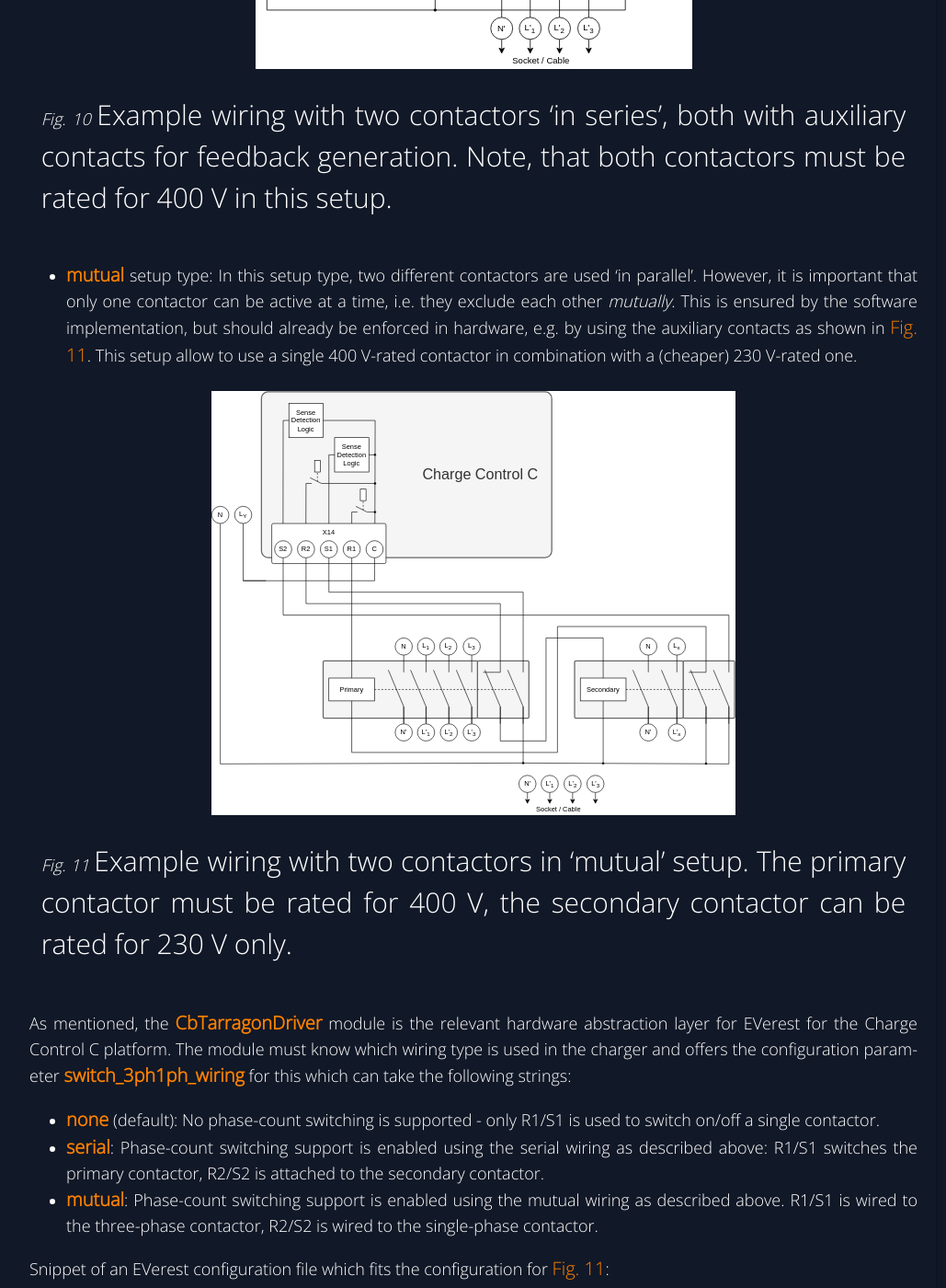
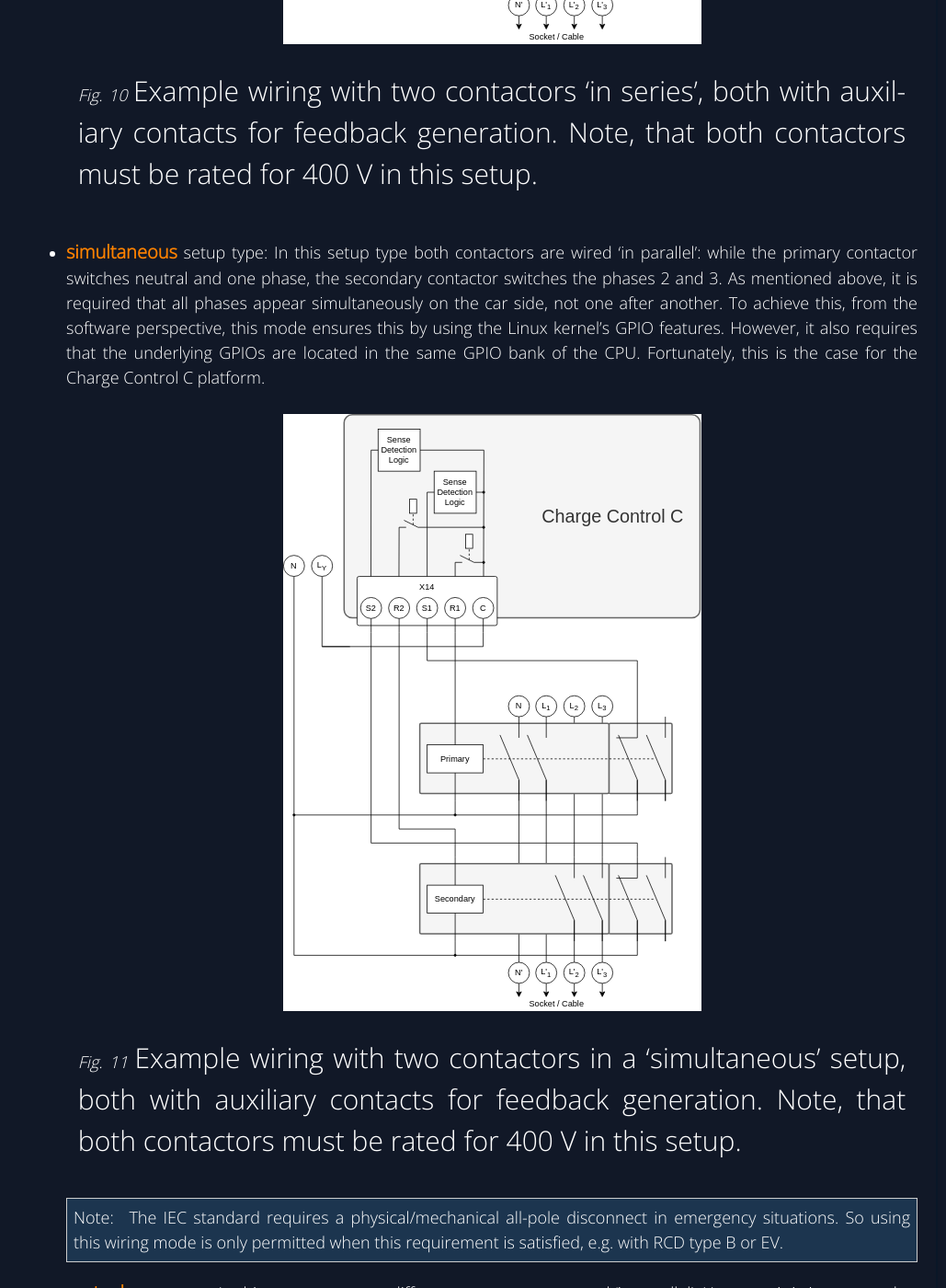
Before and after one commit to chargebyte/chargebyte-docs, a Sphinx documentation site: the page built from docs/source/everest_charging_stack.rst, in a window 1280 px wide and 1400 px high, scrolled down 3905 px. Shown: the whole window at 92% size, without its empty margins (218-1247 px from the left). Built offline with Sphinx 7.4.7, drawn with Linux system fonts in a browser that asks for light colours; some of the changed text lies outside the part shown.

Commit message:
Add 'simultaneous' wiring setup
This adds the description and a wiring scheme for the mentioned wiring type.

Signed-off-by: Michael Heimpold <michael.heimpold@chargebyte.com>

```diff
--- a/docs/source/everest_charging_stack.rst
+++ b/docs/source/everest_charging_stack.rst
@@ -77,12 +77,31 @@
   This ensures - in combination with the physical setup - a homogeneous view of the grid from the
   car side. Thus the charger appears to be a single-phase only or a three-phase charger.
 
-.. _switch-3ph1ph-serial:
-.. figure:: _static/images/switch-3ph1ph-serial.drawio.svg
-    :width: 50%
+  .. _switch-3ph1ph-serial:
+  .. figure:: _static/images/switch-3ph1ph-serial.drawio.svg
+     :width: 50%
 
-    Example wiring with two contactors 'in series', both with auxiliary contacts for feedback generation.
-    Note, that both contactors must be rated for 400 V in this setup.
+     Example wiring with two contactors 'in series', both with auxiliary contacts for feedback generation.
+     Note, that both contactors must be rated for 400 V in this setup.
+
+* **simultaneous** setup type: In this setup type both contactors are wired 'in parallel': while the
+  primary contactor switches neutral and one phase, the secondary contactor switches the phases 2 and 3.
+  As mentioned above, it is required that all phases appear simultaneously on the car side, not one after
+  another. To achieve this, from the software perspective, this mode ensures this by using the
+  Linux kernel's GPIO features. However, it also requires that the underlying GPIOs are located in the
+  same GPIO bank of the CPU. Fortunately, this is the case for the Charge Control C platform.
+
+  .. _switch-3ph1ph-simultaneous:
+  .. figure:: _static/images/switch-3ph1ph-simultaneous.drawio.svg
+     :width: 50%
+
+     Example wiring with two contactors in a 'simultaneous' setup, both with auxiliary contacts for
+     feedback generation. Note, that both contactors must be rated for 400 V in this setup.
+
+  .. note::
+
+     The IEC standard requires a physical/mechanical all-pole disconnect in emergency situations. So
+     using this wiring mode is only permitted when this requirement is satisfied, e.g. with RCD type B or EV.
 
 * **mutual** setup type: In this setup type, two different contactors are used 'in parallel'. However,
   it is important that only one contactor can be active at a time, i.e. they exclude each other *mutually*.
@@ -90,12 +109,12 @@
   e.g. by using the auxiliary contacts as shown in :numref:`switch-3ph1ph-mutual`.
   This setup allow to use a single 400 V-rated contactor in combination with a (cheaper) 230 V-rated one.
 
-.. _switch-3ph1ph-mutual:
-.. figure:: _static/images/switch-3ph1ph-mutual.drawio.svg
-    :width: 60%
+  .. _switch-3ph1ph-mutual:
+  .. figure:: _static/images/switch-3ph1ph-mutual.drawio.svg
+     :width: 60%
 
-    Example wiring with two contactors in 'mutual' setup. The primary contactor must be
-    rated for 400 V, the secondary contactor can be rated for 230 V only.
+     Example wiring with two contactors in 'mutual' setup. The primary contactor must be
+     rated for 400 V, the secondary contactor can be rated for 230 V only.
 
 As mentioned, the **CbTarragonDriver** module is the relevant hardware abstraction layer for EVerest
 for the Charge Control C platform. The module must know which wiring type is used in the charger
@@ -103,9 +122,11 @@
 
 *  **none** (default): No phase-count switching is supported - only R1/S1 is used to switch on/off a single contactor.
 * **serial**: Phase-count switching support is enabled using the serial wiring as described above: R1/S1 switches
-  the primary contactor, R2/S2 is attached to the secondary contactor.
+  the primary contactor (for N + L1-3), R2/S2 is attached to the secondary contactor (for L2 + L3).
+* **simultaneous**: Phase-count switching support is enabled using the simultaneous wiring as described above: R1/S1 switches
+  the primary contactor (for N + L1), R2/S2 is attached to the secondary contactor (for L2 + L3).
 * **mutual**: Phase-count switching support is enabled using the mutual wiring as described above. R1/S1 is wired to
-  the three-phase contactor, R2/S2 is wired to the single-phase contactor.
+  the three-phase contactor (for N + L1-3), R2/S2 is wired to the single-phase contactor (for N + Lx).
 
 Snippet of an EVerest configuration file which fits the configuration for :numref:`switch-3ph1ph-mutual`:
 
@@ -122,6 +143,7 @@
    ...
 
 .. note::
+
    Older chargebyte configurations shipped with a `CbTarragonDriver` module parameter `relay_2_name` set to value `none`.
    This was part of an older approach and should not be used that way. Remove it when it is still present,
    so that the default value is applied automatically.
```
Also changed, not shown: other parts of docs/source/everest_charging_stack.rst (+1 -1 lines), docs/source/_static/images/switch-3ph1ph-simultaneous.drawio.svg (added).
